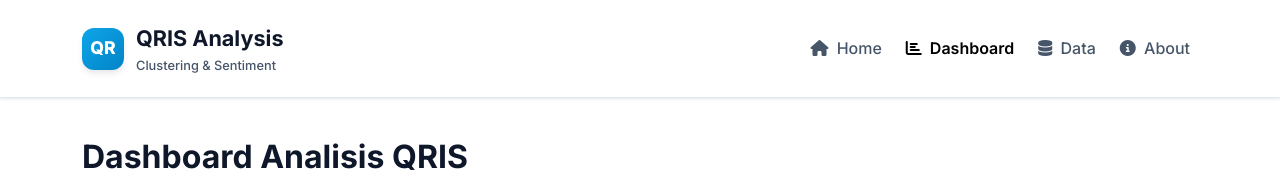
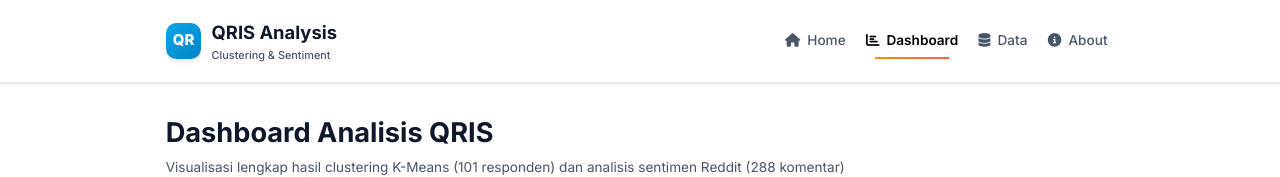
Before and after one commit to VincentLimarus/qris-insight-hub, a plain HTML site: page dashboard.html in a window 1280 px wide. Shown: the top 177 px of the page. Drawn offline with nearby package versions, Linux system fonts and the light colour scheme.

Commit message:
adjustment in navlink and zoom body

```diff
--- a/dashboard.html
+++ b/dashboard.html
@@ -43,6 +43,7 @@
         background: #f8fafc;
         color: var(--gray-800);
         line-height: 1.6;
+        zoom: 0.85;
       }
       .navbar {
         background: white;
@@ -84,16 +85,45 @@
         color: var(--gray-600);
         font-weight: 500;
       }
+
       .nav-link {
+        color: var(--gray-600);
         font-weight: 500;
-        color: var(--gray-600);
-        transition: color 0.3s;
+        padding: 0.5rem 1rem;
+        border-radius: var(--radius);
+        transition: var(--transition);
+        position: relative;
       }
+      .nav-link {
+        position: relative;
+      }
+
+      .nav-link::after {
+        content: "";
+        position: absolute;
+        bottom: 0;
+        left: 50%;
+        transform: translateX(-50%);
+        width: 0;
+        height: 2px;
+        background: linear-gradient(90deg, #ff8c00, #ff6347);
+        transition: width 0.4s ease;
+      }
+
+      .nav-link:hover::after {
+        width: 70%;
+      }
+
+      .nav-link.active::after {
+        width: 70%;
+      }
+
       .nav-link:hover {
         color: var(--primary);
       }
+
       .nav-link.active {
-        color: var(--primary);
+        color: white;
         font-weight: 600;
       }
       .section-divider {
```
Also changed, not shown: about.html (+1 -0 lines), data.html (+1 -0 lines), index.html (+1 -0 lines).
